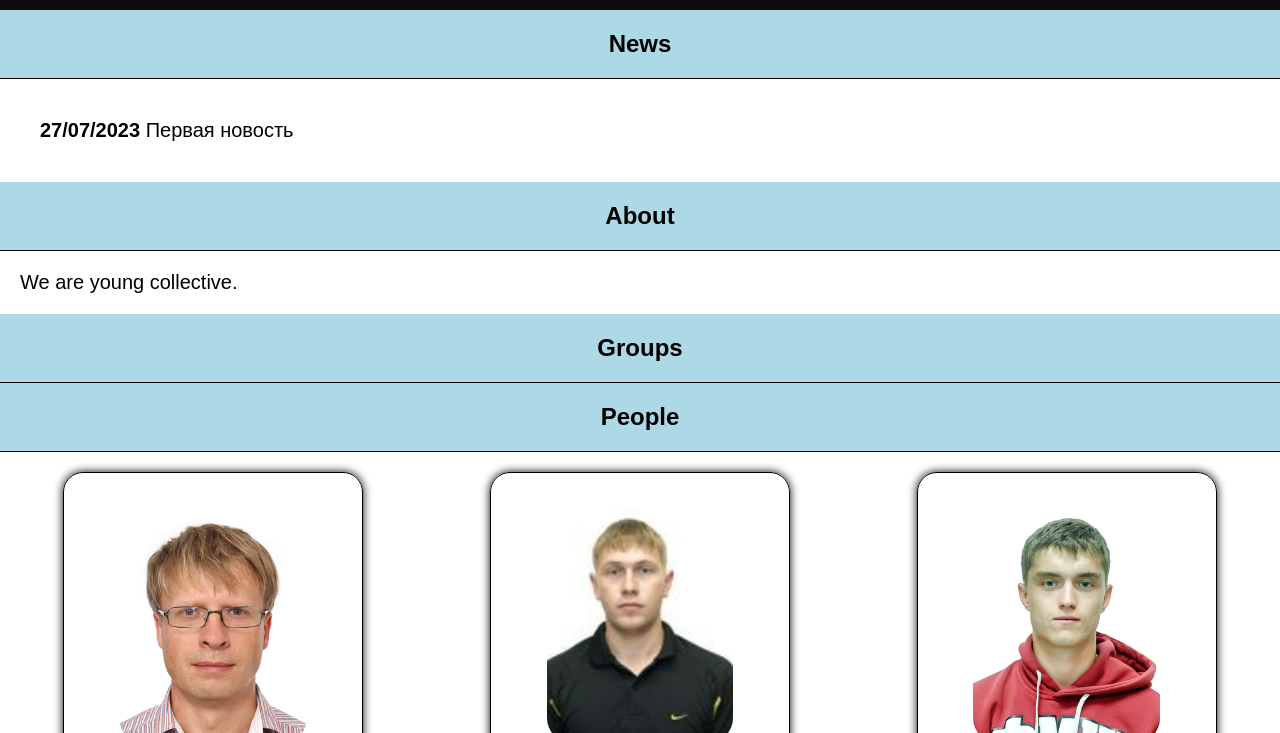
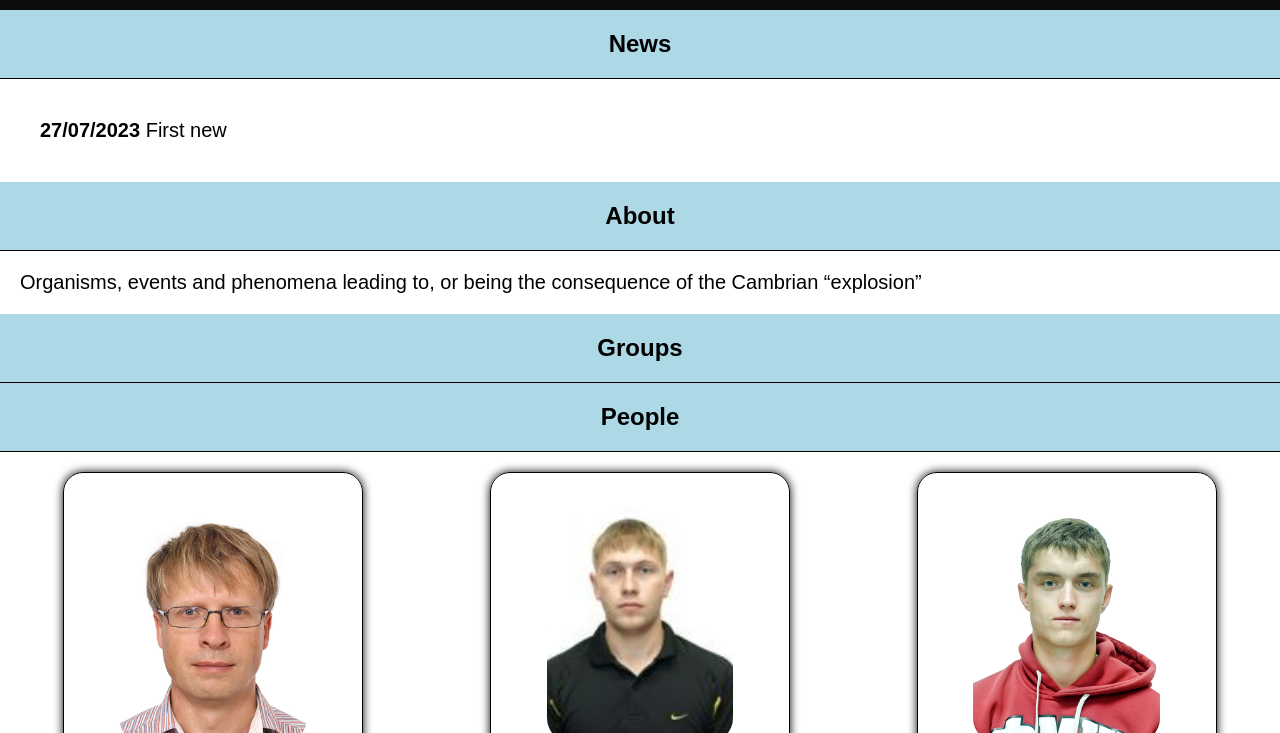
Before and after one commit to dimasiberia/fuze, a plain HTML site: page index.html in a window 1280 px wide. Shown: the part 67-800 px from the top of the page. Drawn offline with Linux system fonts and the light colour scheme.

```diff
--- a/index.html
+++ b/index.html
@@ -27,13 +27,13 @@
             <div id="news">
                 <h2>News</h2>
                 <div class="news">
-                    <p><b>27/07/2023</b> Первая новость</p>
+                    <p><b>27/07/2023</b> First new</p>
                 </div>
         </section>
         <section>
             <div id="about">
                 <h2>About</h2>
-                <p>We are young collective.</p>
+                <p>Organisms, events and phenomena leading to, or being the consequence of the Cambrian “explosion”</p>
             </div>
         </section>
         <section>
```
